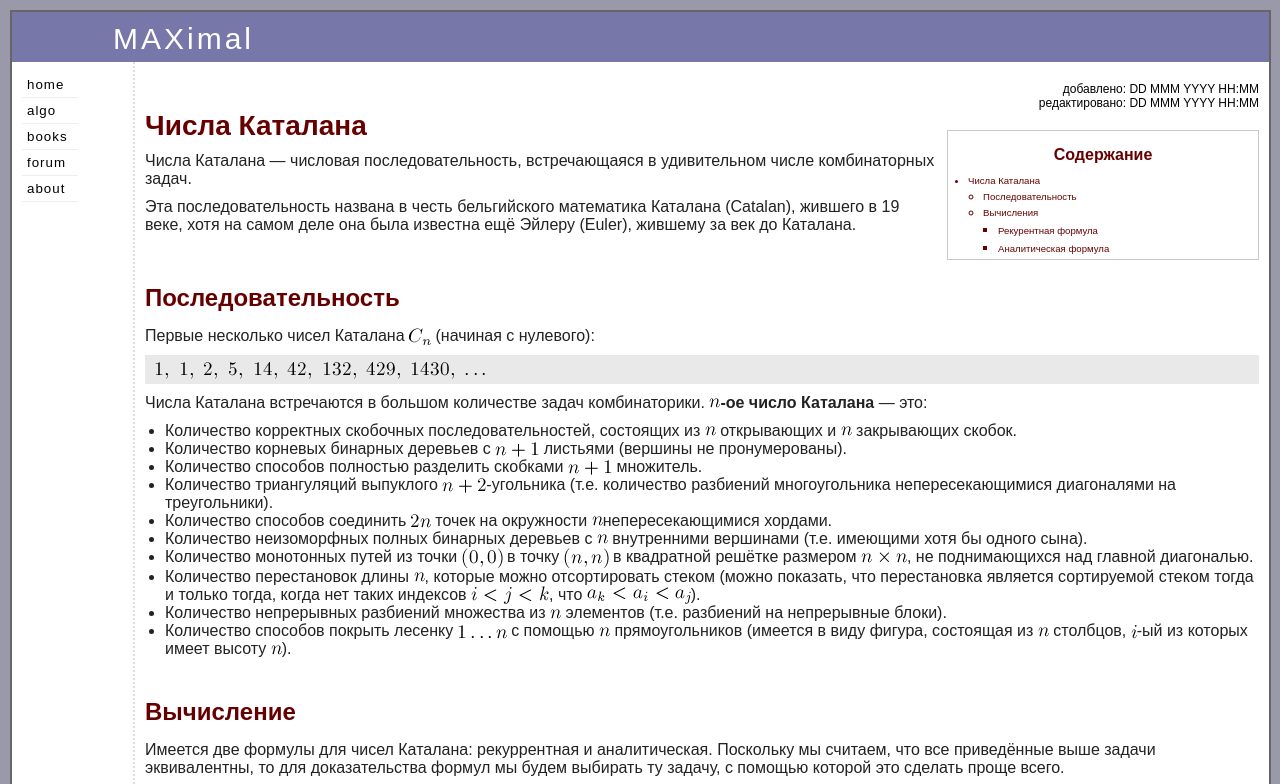
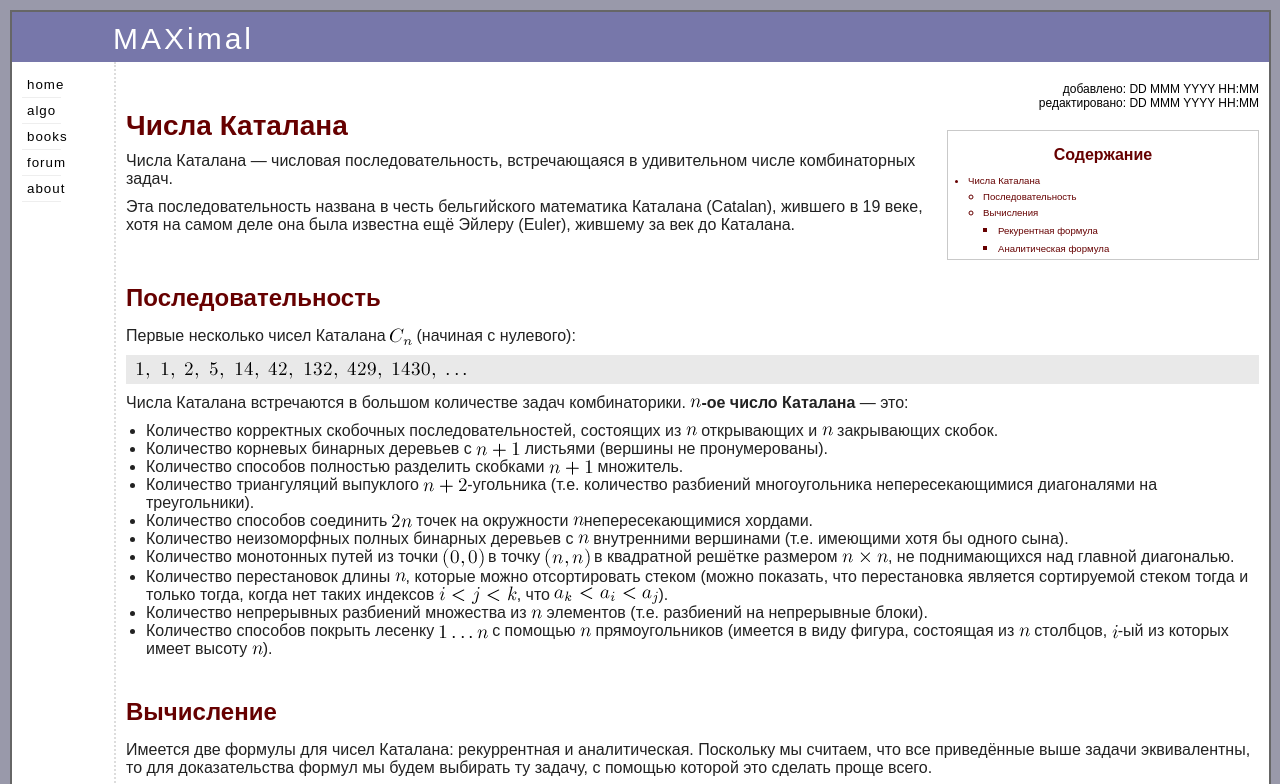
Before and after one commit to RuslanAbliazov/WebFrontendHW1, a plain HTML site: page index.html in a window 1280 px wide. Shown: the top 784 px of the page. Drawn offline with Linux system fonts and the light colour scheme.

Commit message:
add grid and comment some lines

```diff
--- a/CSS/BlockRelatedStyles.css
+++ b/CSS/BlockRelatedStyles.css
@@ -67,9 +67,9 @@ h3 {
 }
 
 .leftSideBlocks {
-    margin: 0;
+    /*margin: 0;
     padding: 0;
-    width: 100%;
+    width: 100%;*/
     background-color: #ffffff;
     letter-spacing: 1px;
     list-style-type: none;
@@ -115,7 +115,7 @@ h3 {
     padding-right: 60px;
     border-left: #666666 solid 2px;
     height: 181.35vh;
-    margin: 0 0 10px 0;
+    /*margin: 0 0 10px 0;*/
     border-bottom: #666666 solid 2px;
 }
 
@@ -125,7 +125,7 @@ h3 {
     color: #222222;
     vertical-align: top;
     font-size: 16px;
-    margin-bottom: 10px;
+    /*margin-bottom: 10px;*/
 }
 
 #summary {
@@ -154,11 +154,15 @@ h3 {
     border-right: #666666 solid 2px;
     border-left: 2px dotted #dddddd;
     border-bottom: #666666 solid 2px;
-    margin-left: 123px;
-    margin-bottom: 10px;
+    /*margin-bottom: 10px;*/
 }
 
 #listOfDefinitions {
     margin: 0;
     padding: 0 0 0 20px;
 }
+
+#wrapperOfLeftSideBarAndMainPart {
+    display: grid;
+    grid-template-columns: 8.25% 91.75%;
+}
--- a/index.html
+++ b/index.html
@@ -8,6 +8,7 @@
 </head>
 <body>
 <div id="header">MAXimal</div>
+<div id="wrapperOfLeftSideBarAndMainPart">
 <div id="leftSideBar">
     <ul>
         <li class="leftSideBlocks"><a href="http://e-maxx.ru/index.php" class="aInLeftSideBar">home</a></li>
@@ -117,5 +118,6 @@
         <img src="images/analytic_formula_derivation.png" alt="C_n=C_n_2n - C_n-1_2n=1/(n+1)C_n_2n" class="texImage"> </p>
 </div>
 </div>
+</div>
 </body>
 </html>
```
